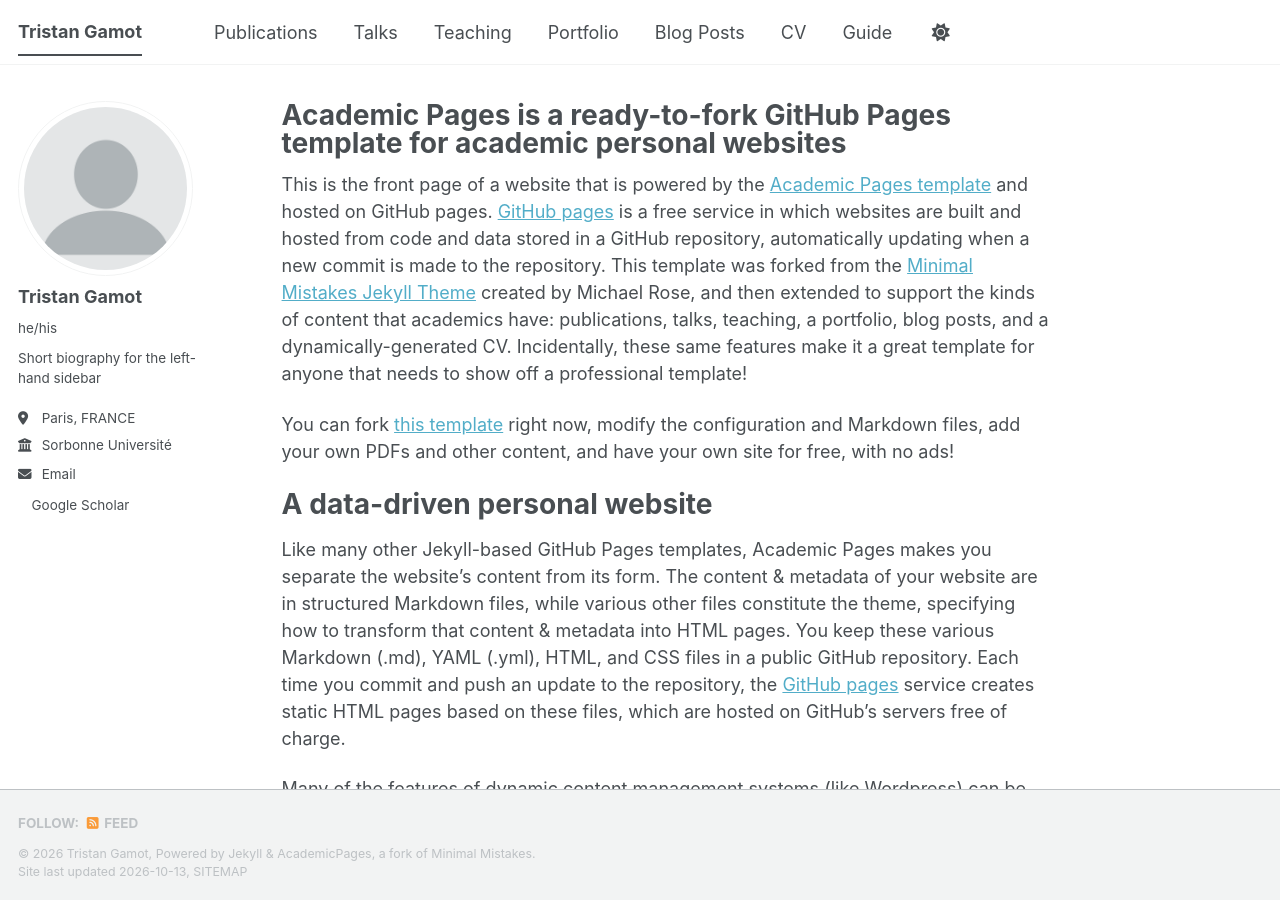
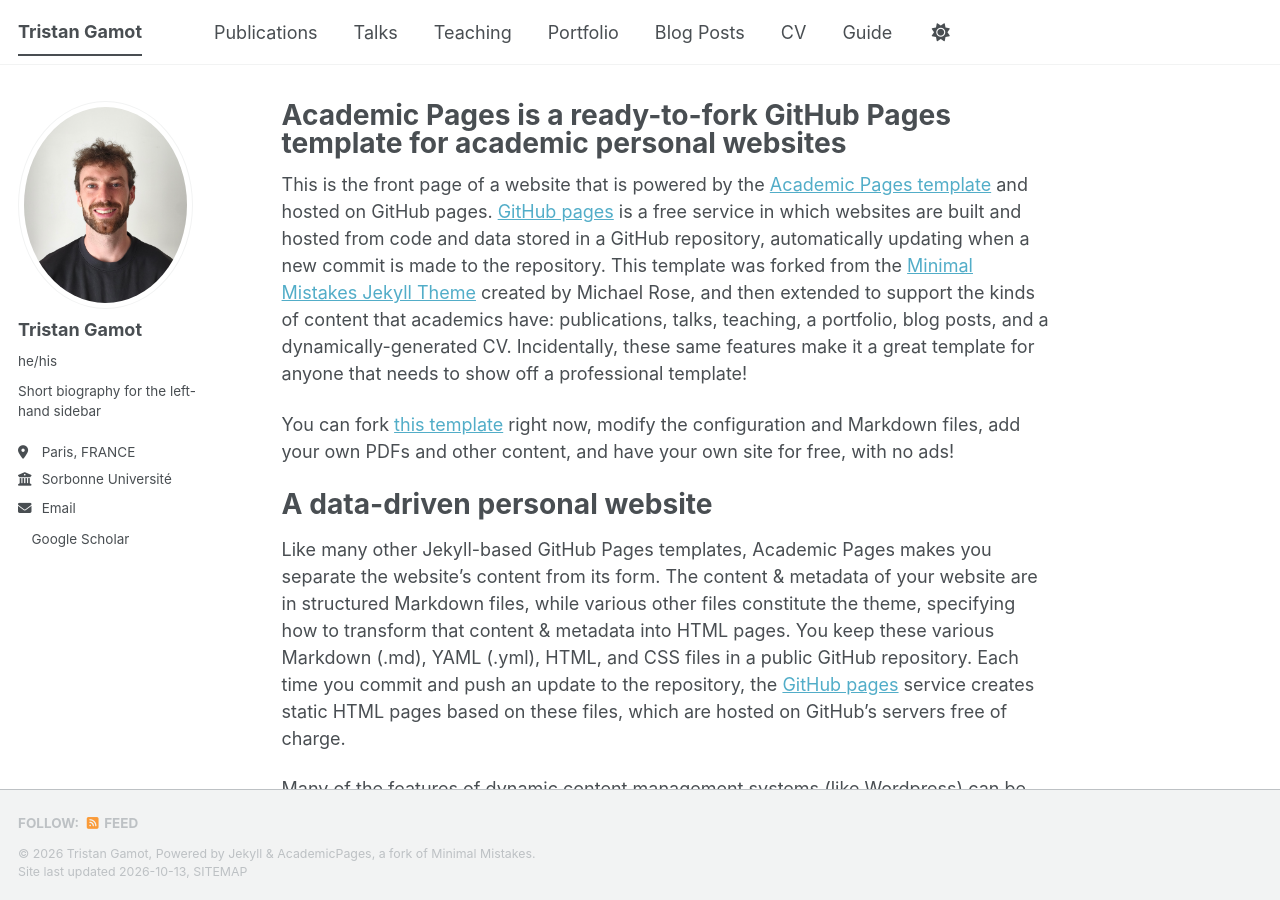
Before and after one commit to tgamot/tgamot.github.io, a Jekyll site: the page built from _pages/about.md, in a window 1280 px wide and 900 px high. Built offline with Jekyll 4.4.1, drawn with Linux system fonts in a browser that asks for light colours; a style sheet for code colours, icons or effects is not loaded.

Commit message:
Update _config.yml

```diff
--- a/_config.yml
+++ b/_config.yml
@@ -23,7 +23,7 @@ repository               : "tgamot/tgamot.github.io"
 #               Additional customization can be done by editing /_includes/author-profile.html
 author:
   # Biographic information
-  avatar           : "profile.png"
+  avatar           : "photo cv.jpg"
   name             : "Tristan Gamot"
   pronouns         : "he/his"
   bio              : "Short biography for the left-hand sidebar"
```
